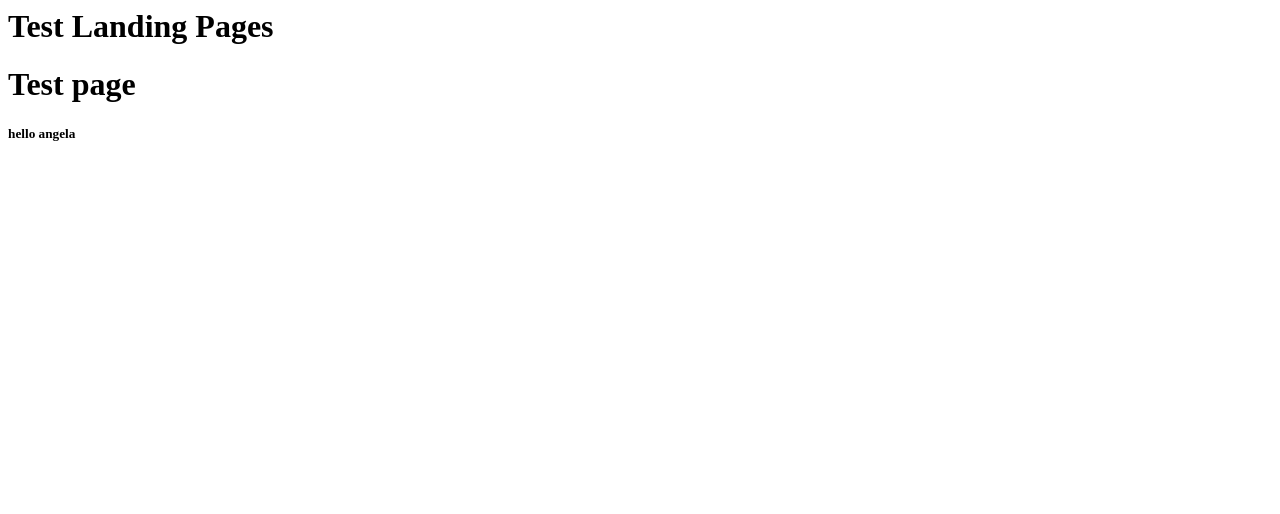
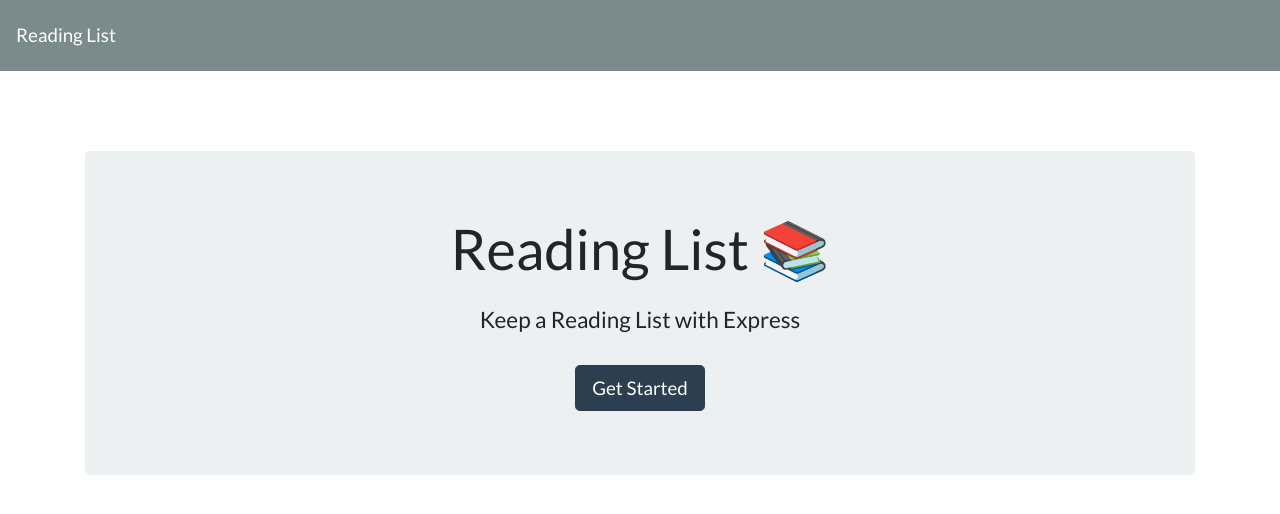
Before and after one commit to adospinoiu/Reading_List_Project, a website: page public/index.html in a window 1280 px wide. Drawn offline with nearby package versions, Linux system fonts and the light colour scheme.

Commit message:
Added code from notetaker to index.html. Layout will be the same. Updated relevant entries

```diff
--- a/public/index.html
+++ b/public/index.html
@@ -1,7 +1,27 @@
-<h1>Test Landing Pages</h1>
+<!DOCTYPE html>
+<html lang="en">
+
+<head>
+    <meta charset="UTF-8">
+    <meta name="viewport" content="width=device-width, initial-scale=1.0">
+    <meta http-equiv="X-UA-Compatible" content="ie=edge">
+    <title>Reading List</title>
+    <link rel="stylesheet" href="https://cdnjs.cloudflare.com/ajax/libs/bootswatch/4.1.3/flatly/bootstrap.min.css" />
+</head>
 
 <body>
-    <h1>Test page</h1>
-    <h5>hello angela</h5>
+    <nav class="navbar navbar-dark bg-dark">
+        <a class="navbar-brand" href="/">Reading List</a>
+    </nav>
+    <div class="container">
+        <div style="margin-top: 80px;" class="jumbotron text-center">
+            <h1 class="display-4">Reading List <span role="img" aria-label="Memo">📚</span></h1>
+            <h4 class="mt-4">Keep a Reading List with Express</h4>
+            <a class="btn btn-primary btn-lg mt-4" href="/notes" role="button">Get Started</a>
+        </div>
+    </div>
+    <script src="https://cdnjs.cloudflare.com/ajax/libs/jquery/3.3.1/jquery.min.js"></script>
+    <script src="/assets/js/index.js"></script>
+</body>
 
-</body>
+</html>
```
